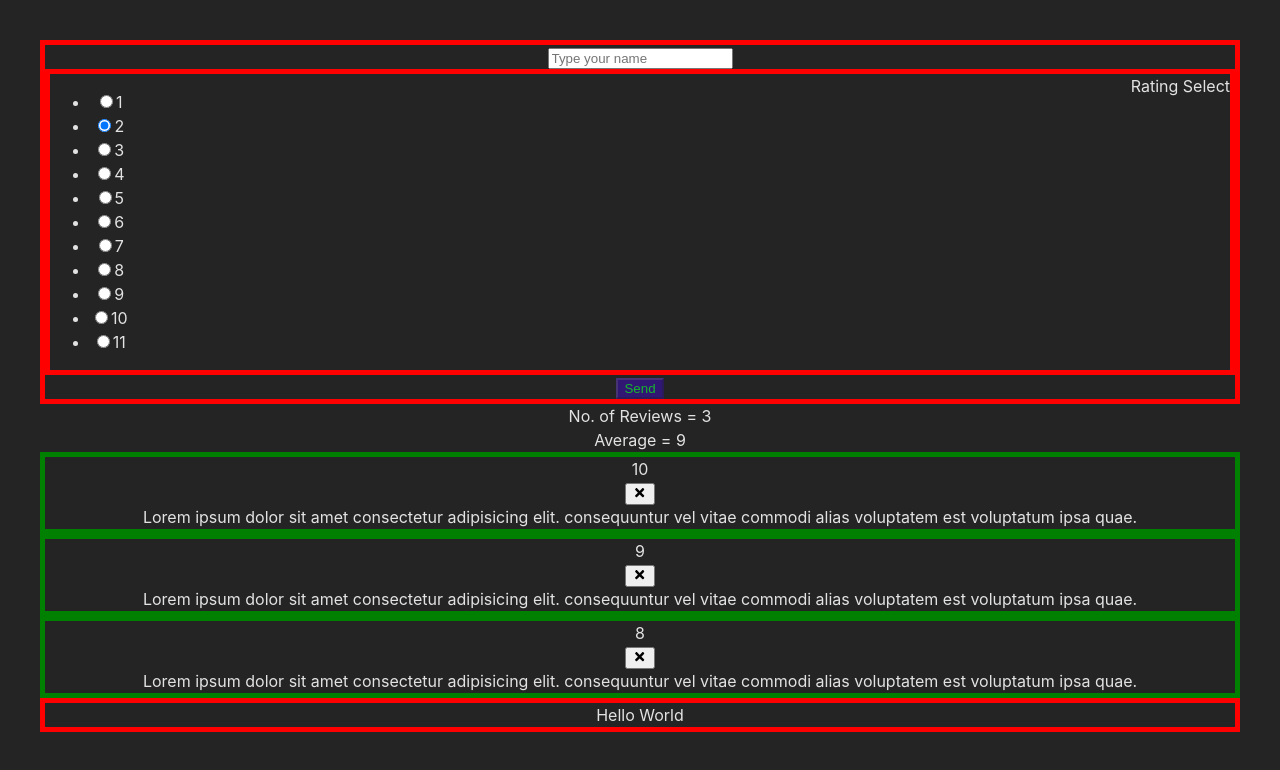
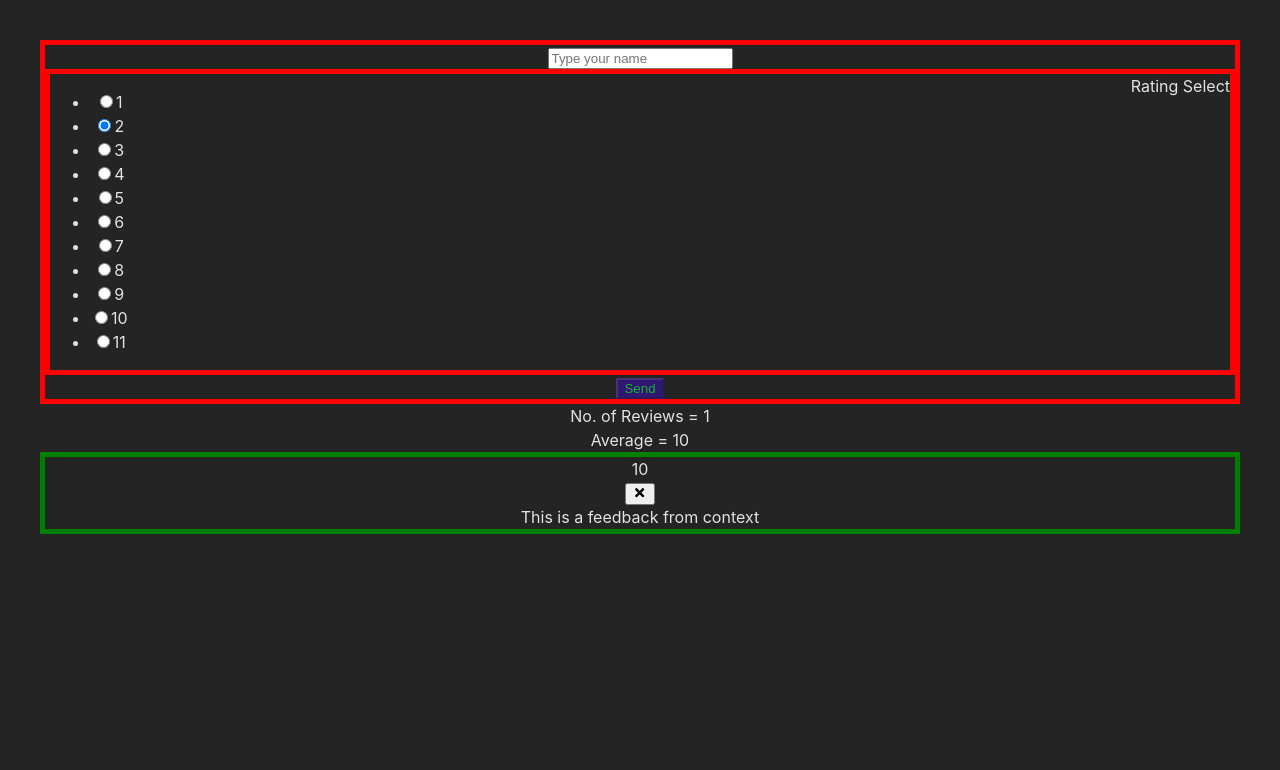
Before and after one commit to codebuster009/Feedback-UI, a React (Vite) app: page /feedback in a window 1280 px wide. Shown: the top 770 px of the page. Built offline with nearby package versions, Linux system fonts and the light colour scheme.

Commit message:
Error fixed have now applied context in our application

```diff
--- a/src/App.jsx
+++ b/src/App.jsx
@@ -1,34 +1,17 @@
 import "./App.css";
-import { motion, AnimatePresence } from "framer-motion";
-import uuid from "react-uuid";
 import FeedbackList from "./components/FeedbackList.jsx";
-import { useState } from "react";
-import FeedbackData from "./utils/FeedbackData.js";
-import Card from "./components/shared/Card.jsx";
+import { useContext, useState } from "react";
 import FeedbackStats from "./components/feedbackStats.jsx";
 import FeedbackForm from "./components/FeedbackForm.jsx";
-import { useNavigate } from "react-router-dom";
 import { BrowserRouter as Router, Routes, Route } from "react-router-dom";
 import About from "./pages/About.jsx";
 import Home from "./pages/Home.jsx";
 import Post from "./components/Post.jsx";
-import FeedbackContext, { FeedbackProvider } from "./context/FeedbackContext.jsx";
+import FeedbackContext, {
+  FeedbackProvider,
+} from "./context/FeedbackContext.jsx";
 
 function App() {
-  const [feedback, setFeedback] = useState(FeedbackData);
-  const [newFeedback, setnewFeedback] = useState(null);
-
-  const deleteFeedback = (id) => {
-    if (window.confirm("Are you sure want to delete")) {
-      console.log("Deleting feedback with ID:", id);
-      setFeedback(feedback.filter((item) => item.id !== id));
-    }
-  };
-
-  const addFeedback = (newfeedback) => {
-    newfeedback.id = uuid();
-    setFeedback([newfeedback, ...feedback]);
-  };
   return (
     <FeedbackProvider>
       <Router>
@@ -37,28 +20,9 @@ function App() {
             path="/feedback"
             element={
               <>
-              <FeedbackForm addFeedback={addFeedback} />
-              <FeedbackStats feedback={feedback} />
-              <div className="container">
-                <AnimatePresence>
-                  {feedback.map((feedbackItem) => (
-                    <motion.div
-                      key={feedbackItem.id}
-                      initial={{ opacity: 0 }}
-                      animate={{ opacity: 1 }}
-                      exit={{ opacity: 0 }}
-                    >
-                      <FeedbackList
-                        key={feedbackItem.id}
-                        feedback={feedbackItem}
-                        deleteFeedback={(id) => deleteFeedback(id)}
-                        newFeedback={newFeedback}
-                      />
-                    </motion.div>
-                  ))}
-                </AnimatePresence>
-                <Card reverse={false}>Hello World</Card>
-              </div>
+                <FeedbackForm />
+                <FeedbackStats />
+                <FeedbackList/>
               </>
             }
           />
--- a/src/components/FeedbackForm.jsx
+++ b/src/components/FeedbackForm.jsx
@@ -1,8 +1,10 @@
-import React, { useState } from 'react'
+import React, { useContext, useState } from 'react'
 import Card from './shared/Card'
 import Button from './shared/Button'
 import RatingComponent from './RatingComponent'
-const FeedbackForm = ({addFeedback}) => {
+import FeedbackContext from '../context/FeedbackContext'
+const FeedbackForm = () => {
+  const {addFeedback} = useContext(FeedbackContext)
   const [text , setText] = useState("")
   const [disabled , setdisabled] = useState(true)
   const [message , setMessage] = useState(null)
--- a/src/components/FeedbackList.jsx
+++ b/src/components/FeedbackList.jsx
@@ -1,22 +1,36 @@
-import React, { useState } from 'react'
-import Card from "../components/shared/Card"
-import {FaTimes} from 'react-icons/fa'
+import React, { useContext } from 'react';
+import { motion, AnimatePresence } from 'framer-motion'; // Import motion and AnimatePresence
+import Card from '../components/shared/Card';
+import { FaTimes } from 'react-icons/fa';
+import FeedbackContext from '../context/FeedbackContext.jsx';
 
-const FeedbackList = ({feedback , deleteFeedback , newFeedback}) => {
-  console.log('Rendering FeedbackList with feedback:', feedback);
-  console.log('Rendering FeedbackList with feedback:', newFeedback);
-    if(!feedback || feedback.length === 0) {
-      return (<p>No feedback yet</p>)
+const FeedbackList = ({ newFeedback }) => {
+    const { feedback, deleteFeedback } = useContext(FeedbackContext);
+
+    if (!feedback || feedback.length === 0) {
+        return <p>No feedback yet</p>;
     }
-  return (
-    <div>
-      <Card reverse = {true}>
-        <div className="num-display">{feedback.rating}</div>
-        <button onClick={()=> deleteFeedback(feedback.id)}><FaTimes/></button>
-        <div className="text-display">{feedback.text}</div>
-      </Card>
-    </div>
-  )
-}
+
+    return (
+        <AnimatePresence>
+            {feedback.map((item) => (
+                <motion.div
+                    key={item.id}
+                    initial={{ opacity: 0 }}
+                    animate={{ opacity: 1 }}
+                    exit={{ opacity: 0 }}
+                >
+                    <Card reverse={true}>
+                        <div className="num-display">{item.rating}</div>
+                        <button onClick={() => deleteFeedback(item.id)}>
+                            <FaTimes />
+                        </button>
+                        <div className="text-display">{item.text}</div>
+                    </Card>
+                </motion.div>
+            ))}
+        </AnimatePresence>
+    );
+};
 
 export default FeedbackList;
--- a/src/components/FeedbackStats.jsx
+++ b/src/components/FeedbackStats.jsx
@@ -1,15 +1,19 @@
-const FeedbackStats = ({feedback}) => {
-    const average = feedback.reduce((acc , curr) => {
-        console.log(curr , "current")
-        return acc += curr.rating
-    } , 0) / feedback.length
+import React, { useContext } from 'react';
+import FeedbackContext from '../context/FeedbackContext';
+
+const FeedbackStats = () => {
+    const { feedback } = useContext(FeedbackContext);
+
+    const average = feedback.length > 0
+        ? feedback.reduce((acc, curr) => acc + curr.rating, 0) / feedback.length
+        : NaN;
+
     return (
         <>
-        <div>No. of Reviews = {feedback.length}</div>
-        <div>Average = {isNaN(average) ? "No Reviews as of yet" : average}</div>
+            <div>No. of Reviews = {feedback.length}</div>
+            <div>Average = {isNaN(average) ? "No Reviews as of yet" : average}</div>
         </>
-    )
+    );
 }
 
 export default FeedbackStats;
-import React from 'react'
--- a/src/context/FeedbackContext.jsx
+++ b/src/context/FeedbackContext.jsx
@@ -1,4 +1,5 @@
 import { createContext , useState } from "react";
+import uuid from "react-uuid";
 const FeedbackContext = createContext()
 export const FeedbackProvider = ({children}) => {
     const [feedback , setFeedback] = useState([
@@ -8,8 +9,20 @@ export const FeedbackProvider = ({children}) => {
             rating : 10
         }
     ])
+    const addFeedback = (newfeedback) => {
+        newfeedback.id = uuid();
+        setFeedback([newfeedback, ...feedback]);
+      };
+    const deleteFeedback = (id) => {
+        if (window.confirm("Are you sure want to delete")) {
+          console.log("Deleting feedback with ID:", id);
+          setFeedback(feedback.filter((item) => item.id !== id));
+        }
+    }
     return <FeedbackContext.Provider value = {{
         feedback,
+        deleteFeedback,
+        addFeedback,
     }}>
         {children}
     </FeedbackContext.Provider>
```
Lines whose indentation alone changed are shown as unchanged.
